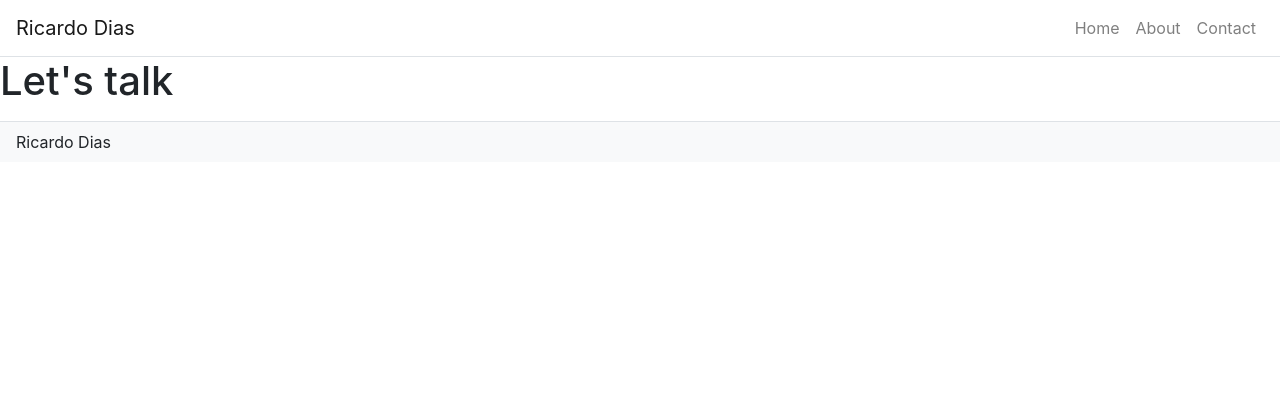
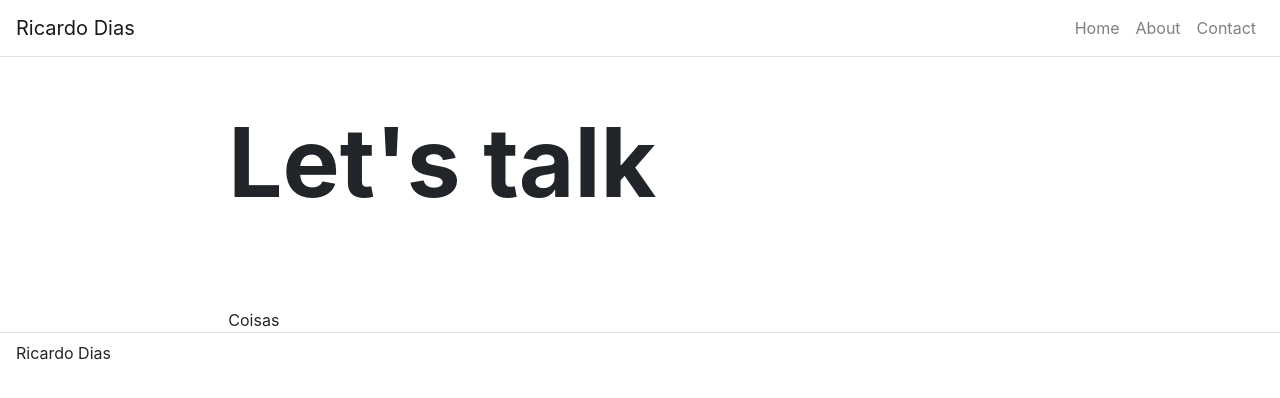
Before and after one commit to slowdata/my-portfolio, a React (Create React App) app: page /contact in a window 1280 px wide. Shown: the top 398 px of the page. Built offline with nearby package versions, Linux system fonts and the light colour scheme.

Commit message:
Some changes in projects data and footer. Added Axios

```diff
--- a/package.json
+++ b/package.json
@@ -3,6 +3,7 @@
   "version": "0.1.0",
   "private": true,
   "dependencies": {
+    "axios": "^0.19.0",
     "bootstrap": "^4.3.1",
     "react": "^16.8.6",
     "react-bootstrap": "^1.0.0-beta.9",
--- a/src/App.js
+++ b/src/App.js
@@ -32,6 +32,7 @@ class App extends Component {
     isHome: true
   };
   onHandleClick = path => {
+    console.log(path);
     path.length !== 1
       ? this.setState({ isHome: false })
       : this.setState({ isHome: true });
--- a/src/components/Footer.js
+++ b/src/components/Footer.js
@@ -5,7 +5,7 @@ import Navbar from "react-bootstrap/Navbar";
 const Footer = ({ isHome }) => {
   const place = isHome ? { sticky: "bottom" } : { fixed: "bottom" };
   return (
-    <Navbar {...place} className="border-top bg-light">
+    <Navbar {...place} className="bg-transparent border-top bg-light">
       Ricardo Dias
     </Navbar>
   );
--- a/src/pages/ContactPage.js
+++ b/src/pages/ContactPage.js
@@ -1,11 +1,28 @@
-import React from "react";
+import React, { Component } from "react";
 
-const ContactPage = ({ title, subTitle, text }) => (
-  <>
-    <h1>{title}</h1>
-    <h3>{subTitle}</h3>
-    <p>{text}</p>
-  </>
-);
+import Hero from "../components/Hero";
+import Content from "../components/Content";
+import Form from "react-bootstrap/Form";
+
+class ContactPage extends Component {
+  state = {
+    name: "",
+    email: "",
+    message: "",
+    disable: false,
+    emailSent: null
+  };
+  render() {
+    const { title } = this.props;
+    return (
+      <div>
+        <Hero title={title} />
+        <Content>
+          <Form>Coisas</Form>
+        </Content>
+      </div>
+    );
+  }
+}
 
 export default ContactPage;
```
Also changed, not shown: 1 other file (tests, documents, lock files or other folders).
